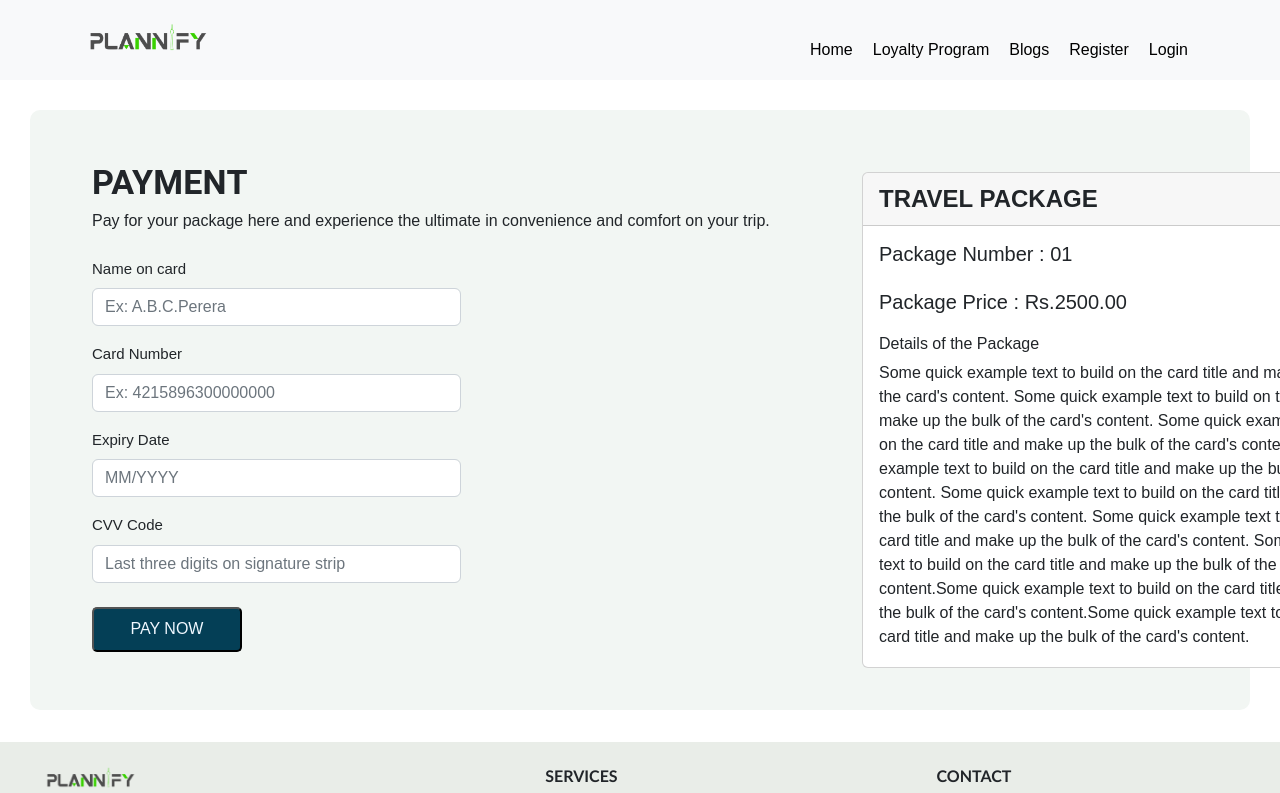
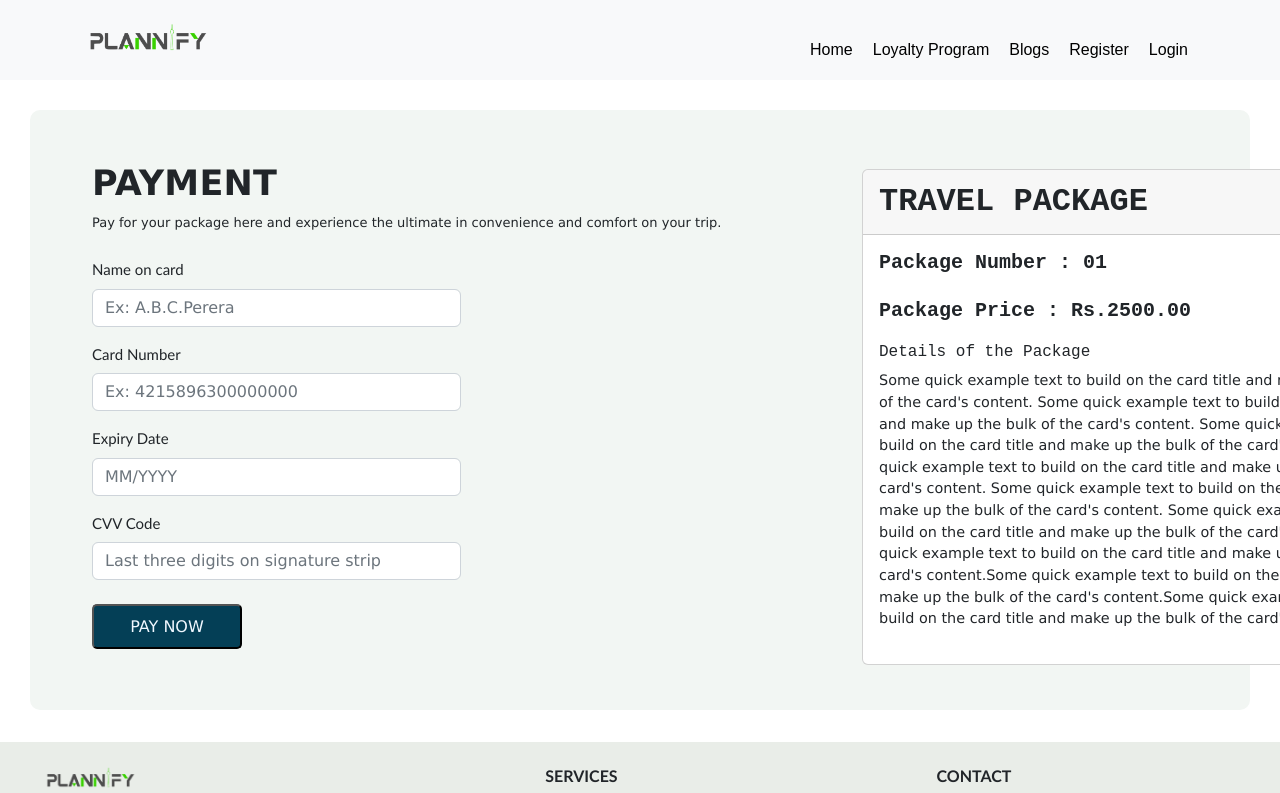
Before and after one commit to maleeshaaa/CSSE_WE_27-AF, a React (Create React App) app in the folder frontend/: page /payment in a window 1280 px wide. Shown: the top 793 px of the page. Built offline with nearby package versions, Linux system fonts and the light colour scheme; no server answers.

Commit message:
Update Frontend

```diff
--- a/frontend/src/components/Admin/Inquaries.jsx
+++ b/frontend/src/components/Admin/Inquaries.jsx
@@ -1,9 +1,118 @@
-import React from 'react'
+// import React from 'react'
+// import "./admin-styles.css";
+// import { Box } from "@mui/material";
+// import Header from "../../pages/payment/"
+// import DeleteOutlineIcon from "@mui/icons-material/DeleteOutline";
+// import axios from "axios";
+// import { Component } from "react";
 
-const Inquaries = () => {
-  return (
-    <div>Inquaries</div>
-  )
-}
+// // const Inquaries = (props) => (
+// //   <tr>
+// //     <td> {props.Inquaries._id}</td>
+// //     <td> {props.Inquaries.name}</td>
+// //     <td> {props.Inquaries.email}</td>
+// //     <td> {props.Inquaries.phone}</td>
+// //     <td> {props.Inquaries.role}</td>
+// //     <td>
+// //       <a
+// //         href=" "
+// //         onClick={() => {
+// //           props.removeCustomer(props.exercise._id);
+// //         }}
+// //       ></a>
+// //     </td>
+// //   </tr>
+// // );
 
-export default Inquaries
+// export default class Inquaries extends Component
+// {
+//   // constructor ( props )
+//   // {
+//   //   super( props );
+
+//   //   this.state = {
+//   //     Customers: []
+//   //   };
+//   // }
+
+//   // componentDidMount() {
+//   //   axios.get('http://localhost:5000/customer/getAllCustomers/')
+//   //     .then(response => {
+//   //         this.setState({ Customers: response.data })
+//   //     })
+//   //     .catch((error) => {
+//   //         console.log(error);
+//   //     })
+//   // }
+
+//   // getPosts() {
+//   //   axios.get('http://localhost:5000/customer/getAllCustomers/')
+//   //     .then(response => {
+//   //         this.setState({ Customers: response.data })
+//   //     })
+//   //     .catch((error) => {
+//   //         console.log(error);
+//   //     })
+//   // }
+
+//   // removeCustomer(id) {
+//   //   if (window.confirm('Are you sure?')) {
+
+//   //     axios.delete('http://localhost:5000/customer/removeCustomer/' + id)
+//   //         .then(response => { console.log(response.data) });
+
+//   //         this.setState({
+//   //           Customers: this.state.Customers.filter(el => el._id !== id)
+//   //     })
+//   //   }
+//   // }
+
+//   // CustomersList() {
+//   //   return this.state.Customers.map(currentCustomers => {
+//   //       return <Customers Customers = { currentCustomers }
+//   //       removeCustomer = { this.removeCustomer }
+//   //       key = { currentCustomers._id }
+//   //       />;
+//   //   })
+//   // }
+
+//   render ()
+//   {
+//     return (
+//       <Box m="0.0rem 0.0rem">
+//         <Header title="CUSTOMERS" subtitle="List of Customers" />
+//         <div className="container">
+//           <table className="table">
+//             <thead className="thead-light">
+//               <tr>
+//                 <th>Customer ID</th>
+//                 <th>Name</th>
+//                 <th>Email</th>
+//                 <th>Phone Number</th>
+//                 <th>Role</th>
+//                 <th>Action</th>
+//               </tr>
+//             </thead>
+//             <tbody>
+//               {this.state.Customers.map((props) => (
+//                 <tr>
+//                   <td>{props._id}</td>
+//                   <td>{props.name}</td>
+//                   <td>{props.email}</td>
+//                   <td>{props.phone}</td>
+//                   <td>{props.role}</td>
+//                   <td>
+//                     <a href="" onClick={() => {this.removeCustomer( props._id );}}>
+//                       <DeleteOutlineIcon className="deleteIcon"/>
+//                     </a>
+//                   </td>
+//                 </tr>
+//               ))}
+//             </tbody>
+//           </table>
+//         </div>
+//       </Box>
+//     );
+
+//   }
+// }
--- a/frontend/src/components/Payment/Header.jsx
+++ b/frontend/src/components/Payment/Header.jsx
@@ -4,10 +4,28 @@ import React from "react";
 const Header = ({ title, subtitle }) => {
   return (
     <Box>
-      <Typography variant="h4" fontWeight="bold" sx={{ mb: "5px" }}>
+      <Typography
+        variant="h4"
+        fontWeight="bold"
+        sx={{ mb: "5px" }}
+        style={{
+          fontWeight: "600",
+          fontFamily: "Lucida Sans",
+          fontSize: "35px",
+        }}
+      >
         {title}
       </Typography>
-      <Typography variant="p">{subtitle}</Typography>
+      <Typography
+        variant="p"
+        style={{
+          fontWeight: "100",
+          fontFamily: "Lucida Sans",
+          fontSize: "13px",
+        }}
+      >
+        {subtitle}
+      </Typography>
     </Box>
   );
 };
--- a/frontend/src/components/Payment/package-payment.jsx
+++ b/frontend/src/components/Payment/package-payment.jsx
@@ -58,6 +58,10 @@ const Settings = () => {
                   onChange={handleChange}
                   isInvalid={!!errors.CardName}
                   required
+                  style={{
+                    fontSize: "1rem",
+                    fontFamily: "Lucida Sans",
+                  }}
                 />
                 <Form.Control.Feedback type="invalid">
                   {errors.CardName}
@@ -75,6 +79,10 @@ const Settings = () => {
                   onChange={handleChange}
                   isInvalid={!!errors.CardNumber}
                   required
+                  style={{
+                    fontSize: "1rem",
+                    fontFamily: "Lucida Sans",
+                  }}
                 />
                 <Form.Control.Feedback type="invalid">
                   {errors.CardNumber}
@@ -92,6 +100,10 @@ const Settings = () => {
                   onChange={handleChange}
                   isInvalid={!!errors.ExpiryDate}
                   required
+                  style={{
+                    fontSize: "1rem",
+                    fontFamily: "Lucida Sans",
+                  }}
                 />
                 <Form.Control.Feedback type="invalid">
                   {errors.ExpiryDate}
@@ -109,6 +121,10 @@ const Settings = () => {
                   onChange={handleChange}
                   isInvalid={!!errors.CVV}
                   required
+                  style={{
+                    fontSize: "1rem",
+                    fontFamily: "Lucida Sans",
+                  }}
                 />
 
                 <Form.Control.Feedback type="invalid">
@@ -116,7 +132,14 @@ const Settings = () => {
                 </Form.Control.Feedback>
               </Form.Group>
             </Row>
-            <button type="submit" class="btn2 btn-light">
+            <button
+              type="submit"
+              class="btn2 btn-light"
+              style={{
+                fontSize: "1rem",
+                fontFamily: "Lucida Sans",
+              }}
+            >
               PAY NOW
             </button>
           </Form>
--- a/frontend/src/components/Payment/payment-style.css
+++ b/frontend/src/components/Payment/payment-style.css
@@ -1,6 +1,7 @@
 .fromLabel {
   font-size: 15px;
-  font-weight: 200;
+  font-weight: 100;
+  font-family: 'Trebuchet MS', 'Lucida Sans Unicode', 'Lucida Grande', 'Lucida Sans', Arial, sans-serif;
 }
 
 .btn2 {
--- a/frontend/src/pages/payment/payment.jsx
+++ b/frontend/src/pages/payment/payment.jsx
@@ -9,7 +9,6 @@ const payment = () => {
   return (
     <div>
       <div>
-
         <div className="container-payment">
           {/* Payment Form */}
           <Row>
@@ -18,22 +17,49 @@ const payment = () => {
             </div>
             <div className="package-card">
               <Card style={{ width: "35rem", height: "31rem" }}>
-                <Card.Header style={{ fontSize: "1.5rem", fontWeight: "700" }}>
+                <Card.Header
+                  style={{
+                    fontSize: "2rem",
+                    fontWeight: "700",
+                    fontFamily: "monospace",
+                  }}
+                >
                   TRAVEL PACKAGE
                 </Card.Header>
                 <Card.Body>
-                  <Card.Title style={{ marginBottom: "1.5rem" }}>
+                  <Card.Title
+                    style={{
+                      marginBottom: "1.5rem",
+                      fontWeight: "600",
+                      fontFamily: "monospace",
+                    }}
+                  >
                     Package Number : 01
                   </Card.Title>
-                  <Card.Title style={{ marginBottom: "1.5rem" }}>
+                  <Card.Title
+                    style={{
+                      marginBottom: "1.5rem",
+                      fontWeight: "600",
+                      fontFamily: "monospace",
+                    }}
+                  >
                     Package Price : Rs.2500.00
                   </Card.Title>
                   <Card.Subtitle
-                    style={{ marginBottom: "0.5rem", fontSize: "1rem" }}
+                    style={{
+                      marginBottom: "0.5rem",
+                      fontSize: "1rem",
+                      fontFamily: "monospace",
+                    }}
                   >
                     Details of the Package
                   </Card.Subtitle>
-                  <p>
+                  <p
+                    style={{
+                      fontSize: "0.9rem",
+                      fontFamily: "Lucida Sans",
+                    }}
+                  >
                     Some quick example text to build on the card title and make
                     up the bulk of the card's content. Some quick example text
                     to build on the card title and make up the bulk of the
```
